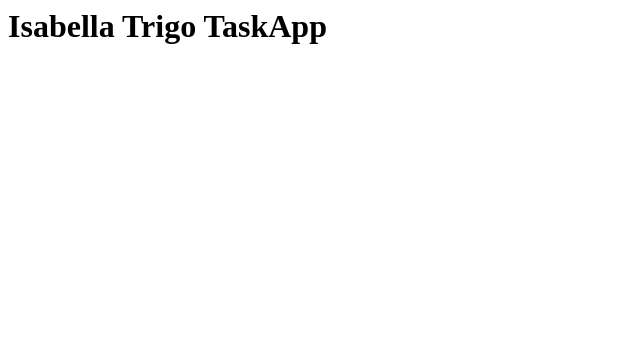
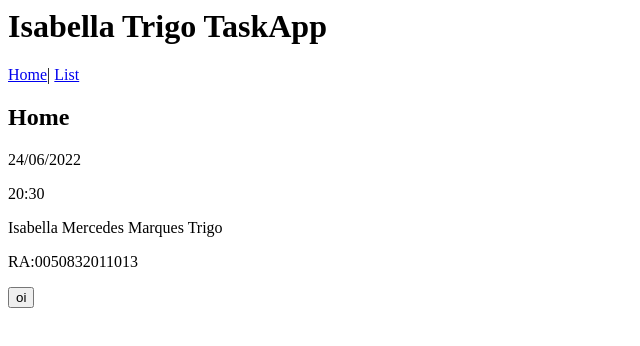
Before and after one commit to isammt/angular-p3, an Angular app: page /home in a window 1280 px wide. Shown: the top 346 px of the page, without its empty margins (0-640 px from the left). Built offline with nearby package versions, Linux system fonts and the light colour scheme.

Commit message:
2 files modified, 7 added, 1 deleted

```diff
--- a/src/app/app.component.html
+++ b/src/app/app.component.html
@@ -1 +1,4 @@
-<h1>Isabella Trigo TaskApp </h1>
+<h1>Isabella Trigo TaskApp</h1>
+<a [routerLink]="['home']">Home</a>|
+<a [routerLink]="['list']">List</a>
+<router-outlet></router-outlet>
--- /dev/null
+++ b/src/app/isabella-home-component/isabella-home-component.component.html
@@ -0,0 +1,6 @@
+<h2>Home</h2>
+<p>24/06/2022</p>
+<p>20:30</p>
+<p>Isabella Mercedes Marques Trigo</p>
+<p>RA:0050832011013</p>
+<button (click)="getList()">oi</button>
--- /dev/null
+++ b/src/app/isabella-home-component/isabella-home-component.component.ts
@@ -0,0 +1,15 @@
+import { Component, OnInit } from '@angular/core';
+
+@Component({
+  selector: 'app-isabella-home-component',
+  templateUrl: './isabella-home-component.component.html',
+  styleUrls: ['./isabella-home-component.component.css']
+})
+export class IsabellaHomeComponentComponent implements OnInit {
+
+  constructor() { }
+
+  ngOnInit() {
+  }
+
+}
--- /dev/null
+++ b/src/app/isabella-list-component/isabella-list-component.component.html
@@ -0,0 +1 @@
+<p>isabella</p>
--- /dev/null
+++ b/src/app/isabella-list-component/isabella-list-component.component.ts
@@ -0,0 +1,15 @@
+import { Component, OnInit } from '@angular/core';
+
+@Component({
+  selector: 'app-isabella-list-component',
+  templateUrl: './isabella-list-component.component.html',
+  styleUrls: ['./isabella-list-component.component.css']
+})
+export class IsabellaListComponentComponent implements OnInit {
+
+  constructor() { }
+
+  ngOnInit() {
+  }
+
+}
--- /dev/null
+++ b/src/app/isabella-list-service.service.ts
@@ -0,0 +1,20 @@
+import { Injectable } from '@angular/core';
+import { HttpClient } from '@angular/common/http';
+
+@Injectable()
+export class IsabellaListServiceService {
+  constructor(private http: HttpClient) {}
+  list;
+
+  getList() {
+    this.http
+      .get<any>(
+        'https://www.thecocktaildb.com/api/json/v1/1/search.php?s=margarita'
+      )
+      .subscribe((data) => {
+        this.list = data;
+        console.log(this.list);
+      });
+    return this.list;
+  }
+}
```
Also changed, not shown: src/app/app.module.ts (+27 -4 lines), src/isabella-list-service.service.ts (deleted, +0 -8 lines), src/app/isabella-home-component/isabella-home-component.component.css (added), src/app/isabella-list-component/isabella-list-component.component.css (added).
